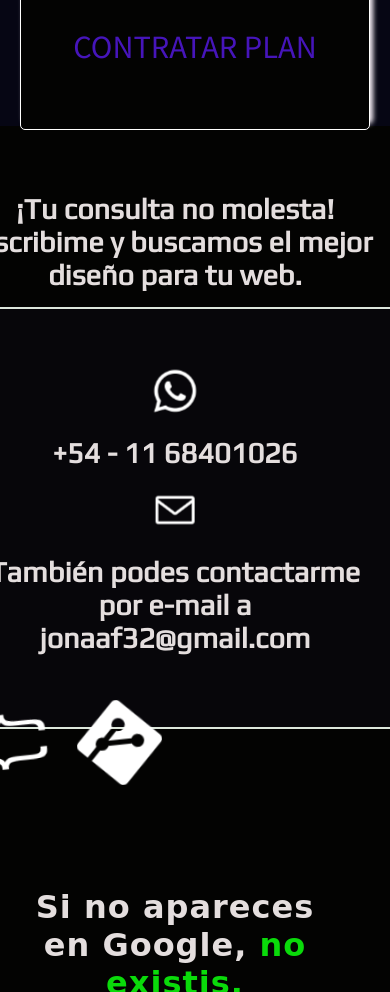
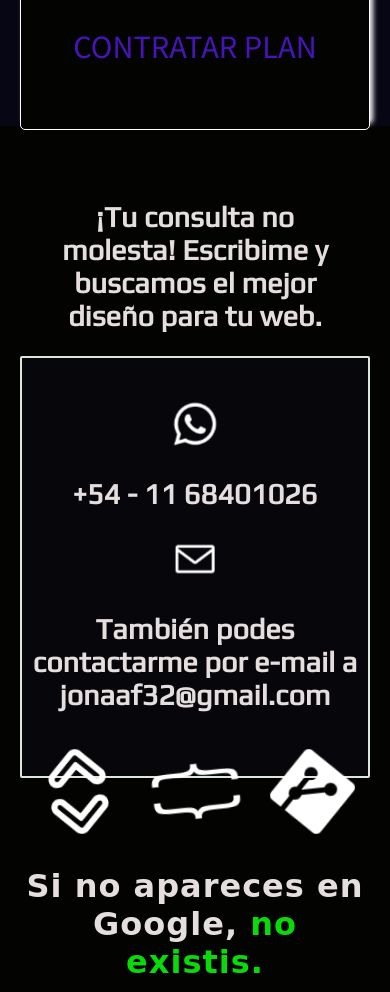
Before and after one commit to Jona1094/Portfolio-Js, a plain HTML site: page index.html in a window 390 px wide. Shown: the part 6377-7369 px from the top of the page. Drawn offline with nearby package versions, Linux system fonts and the light colour scheme; a web font is replaced by a local one.

Commit message:
Mobile - Contacto

```diff
--- a/index.css
+++ b/index.css
@@ -2488,7 +2488,8 @@ form {
         height: 100%;
         display: flex;
         flex-direction: column;
-        justify-content: space-around;
+        justify-content: center;
+        align-items: center;
         background-color: #030302;
     }
 
@@ -2498,9 +2499,9 @@ form {
         justify-content: center;
         align-items: center;
         width: 350px;
-        height: 50%;
+        height: 40%;
         background-color: rgb(3, 3, 2);
-        opacity: 0;
+        opacity: 1;
         transition: ease-in-out all 1.5s;
     }
 
@@ -2510,6 +2511,7 @@ form {
     }
 
     .contacto__Info-div1 {
+        width: 350px;
         display: flex;
         flex-direction: column;
         justify-content: center;
@@ -2518,6 +2520,7 @@ form {
     }
 
     .contacto__Info-desP {
+        width: 350px;
         height: 30%;
         display: flex;
         justify-content: center;
@@ -2525,6 +2528,7 @@ form {
     }
 
     .contacto__InfoP {
+        width: 350px;
         height: 50vh;
         display: flex;
         flex-direction: column;
@@ -2536,11 +2540,11 @@ form {
     }
 
     .contacto__Info-desc {
-        width: 400px;
+        width: 350px;
         font-size: 1.8rem;
         font-family: 'Play', sans-serif;
         color: #e4dede;
-        margin: 1rem;
+        margin: 1.5rem;
     }
 
     .contactLogoColor {
@@ -2581,10 +2585,11 @@ form {
 
     .contacto__Form.visible {
         opacity: 1;
-        transform: translateY(50px);
+        transform: translateY(-20px);
     }
 
     .contacto__Frase {
+        width: 350px;
         margin: 2rem;
         font-size: 1.5;
         font-family: 'Unbounded', cursive;
@@ -2634,6 +2639,8 @@ form {
     }
 
     form {
+        width: 350px;
+        height: 50%;
         border: solid #dce6db 2px;
         border-radius: 5px;
         margin: 2rem;
@@ -2649,7 +2656,7 @@ form {
 
     .contacto__Input {
         font-family: 'Play', sans-serif;
-        width: 550px;
+        width: 300px;
         height: 30px;
         background-color: rgb(243, 227, 196);
         resize: none;
@@ -2658,13 +2665,14 @@ form {
     }
 
     .textarea {
+        width: 300px;
         height: 200px;
     }
 
     .contacto__Enviar {
         font-family: 'Play', sans-serif;
         font-size: 1.7rem;
-        width: 20%;
+        width: 100px;
         margin: 5px;
         padding: 5px;
         cursor: pointer;
@@ -2747,7 +2755,6 @@ form {
         display: flex;
         flex-direction: column;
         align-items: center;
-        margin: 1rem;
         opacity: 0;
         transition: ease-in-out all 1.5s;
         animation: infinite 3s plan;
```
